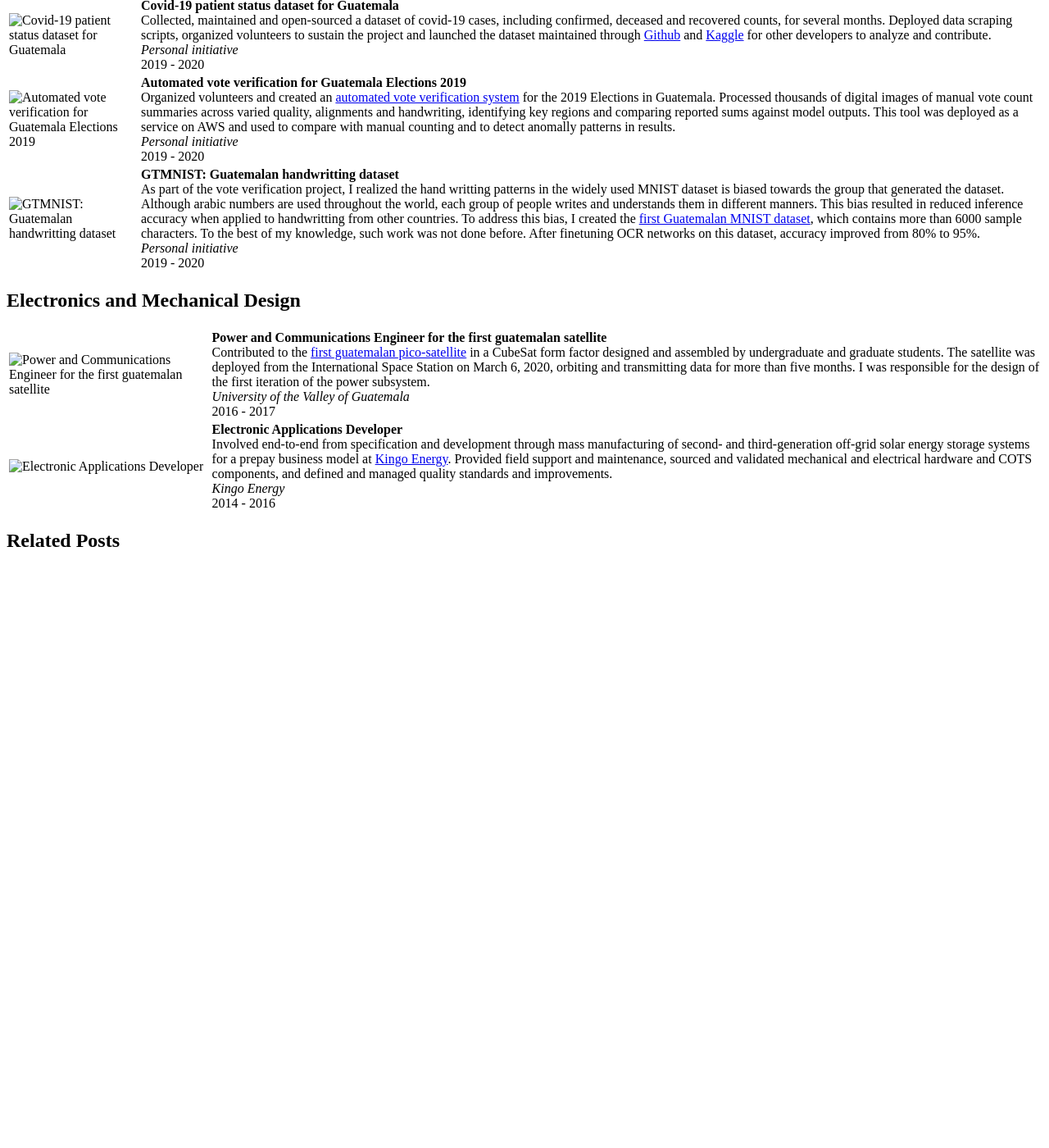
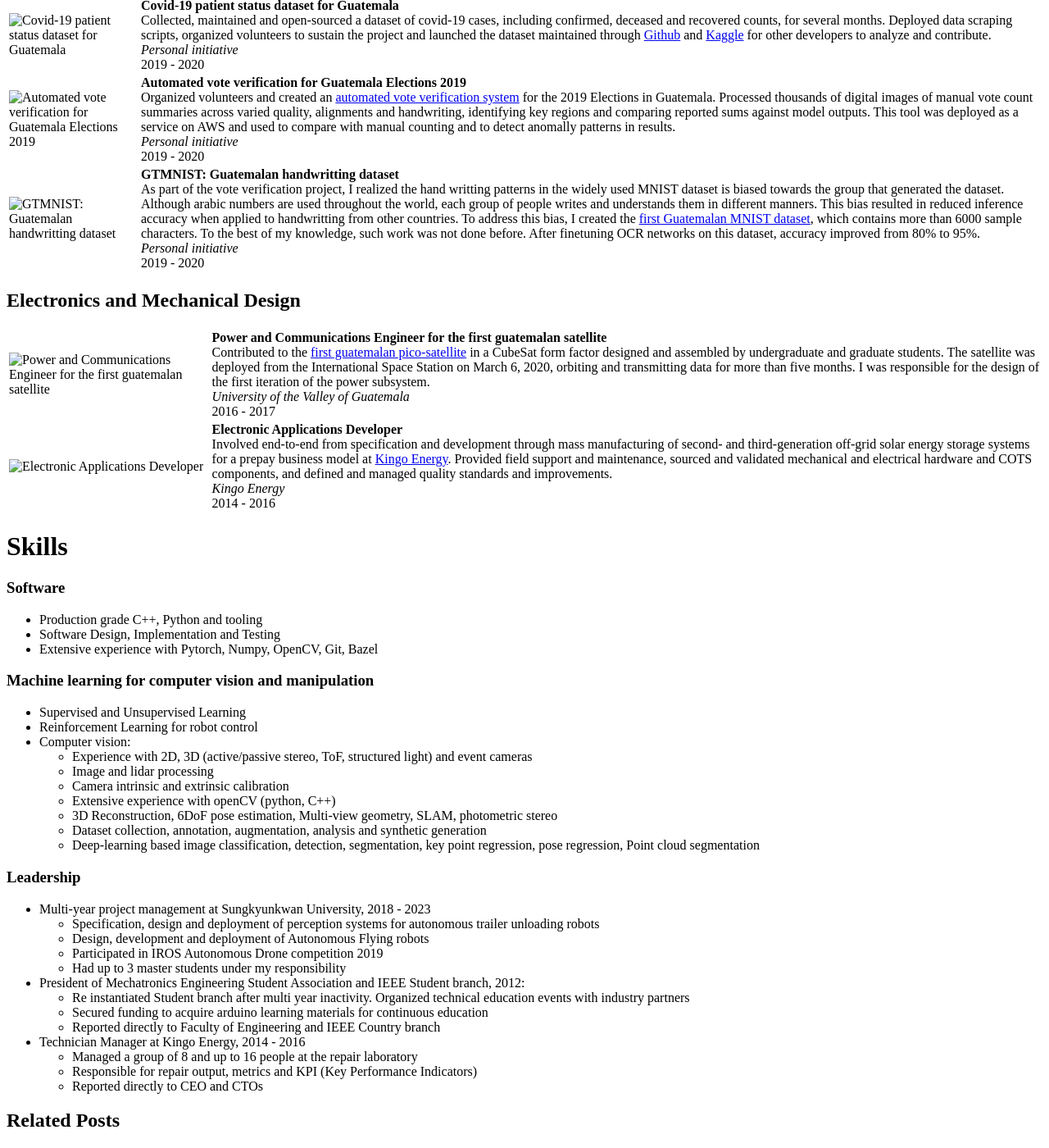
Before and after one commit to juanmed/juanmed.github.io, a Jekyll site: the page built from _posts/2025-11-01-presentation.md, in a window 1280 px wide and 1400 px high, scrolled down 4213 px. Shown: the whole window at 82% size. Built offline with Jekyll 4.4.1, drawn with Linux system fonts in a browser that asks for light colours; before the commit the page ends 4906 px from its top, so only the background shows below that.

Commit message:
Add technical skills

```diff
--- a/_posts/2025-11-01-presentation.md
+++ b/_posts/2025-11-01-presentation.md
@@ -188,3 +188,45 @@ As a person, I excell at taking ownership, constantly curious and hands-on, alwa
     </td>
   </tr>
 </table>
+
+
+# Skills
+
+
+### Software
+
+- Production grade C++, Python and tooling
+- Software Design, Implementation and Testing
+- Extensive experience with Pytorch, Numpy, OpenCV, Git, Bazel
+
+
+### Machine learning for computer vision and manipulation
+
+- Supervised and Unsupervised Learning
+- Reinforcement Learning for robot control
+- Computer vision:
+  - Experience with 2D, 3D (active/passive stereo, ToF, structured light) and event cameras
+  - Image and lidar processing
+  - Camera intrinsic and extrinsic calibration
+  - Extensive experience with openCV (python,  C++)
+  - 3D Reconstruction, 6DoF pose estimation, Multi-view geometry, SLAM, photometric stereo
+  - Dataset collection, annotation, augmentation, analysis and synthetic generation
+  - Deep-learning based image classification, detection, segmentation, key point regression, pose regression, Point cloud segmentation
+
+### Leadership
+
+- Multi-year project management at Sungkyunkwan University, 2018 - 2023
+  - Specification, design and deployment of perception systems for autonomous trailer unloading robots
+  - Design, development and deployment of Autonomous Flying robots
+  - Participated in IROS Autonomous Drone competition 2019
+  - Had up to 3 master students under my responsibility
+
+- President of Mechatronics Engineering Student Association and IEEE Student branch, 2012:
+  - Re instantiated Student branch after multi year inactivity. Organized technical education events with industry partners
+  - Secured funding to acquire arduino learning materials for continuous education
+  - Reported directly to Faculty of Engineering and IEEE Country branch
+
+- Technician Manager at Kingo Energy, 2014 - 2016
+  - Managed a group of 8 and up to 16 people at the repair laboratory
+  - Responsible for repair output, metrics and KPI (Key Performance Indicators)
+  - Reported directly to CEO and CTOs
```
Also changed, not shown: 3 other files.
